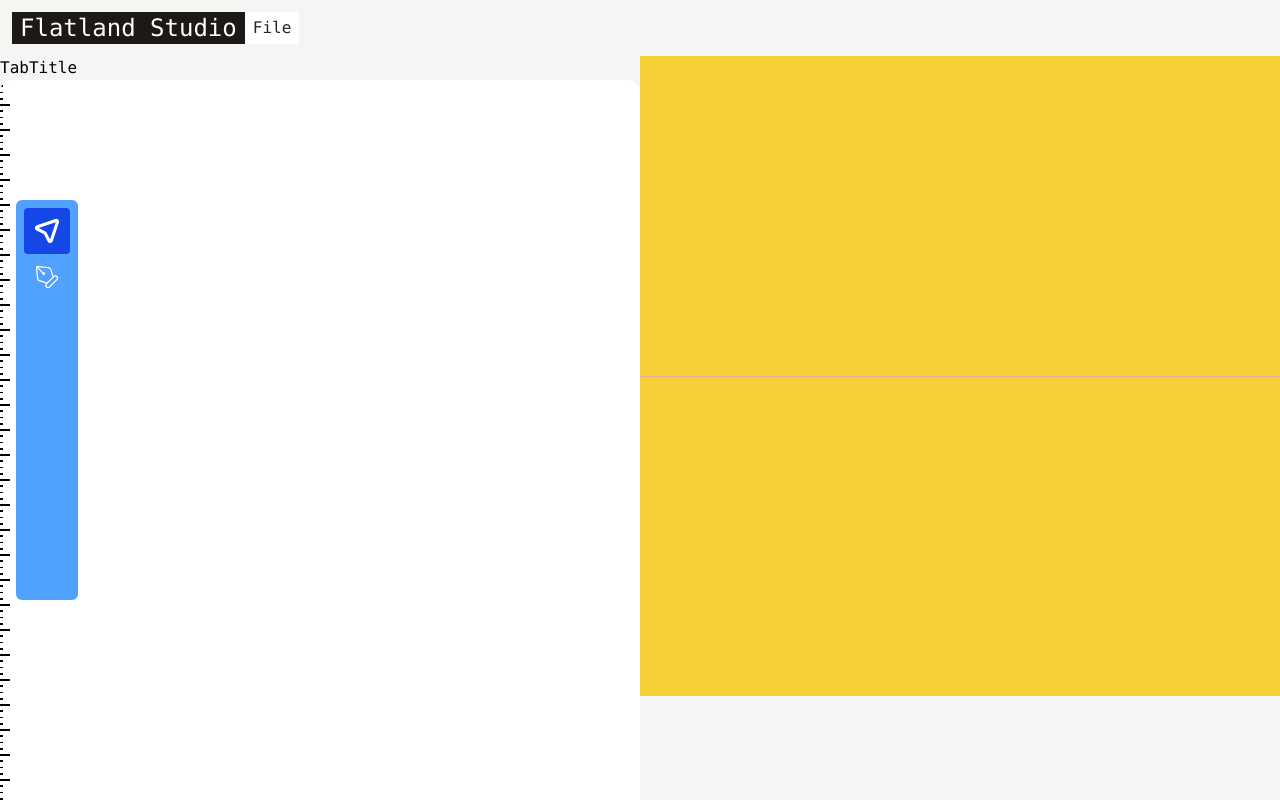
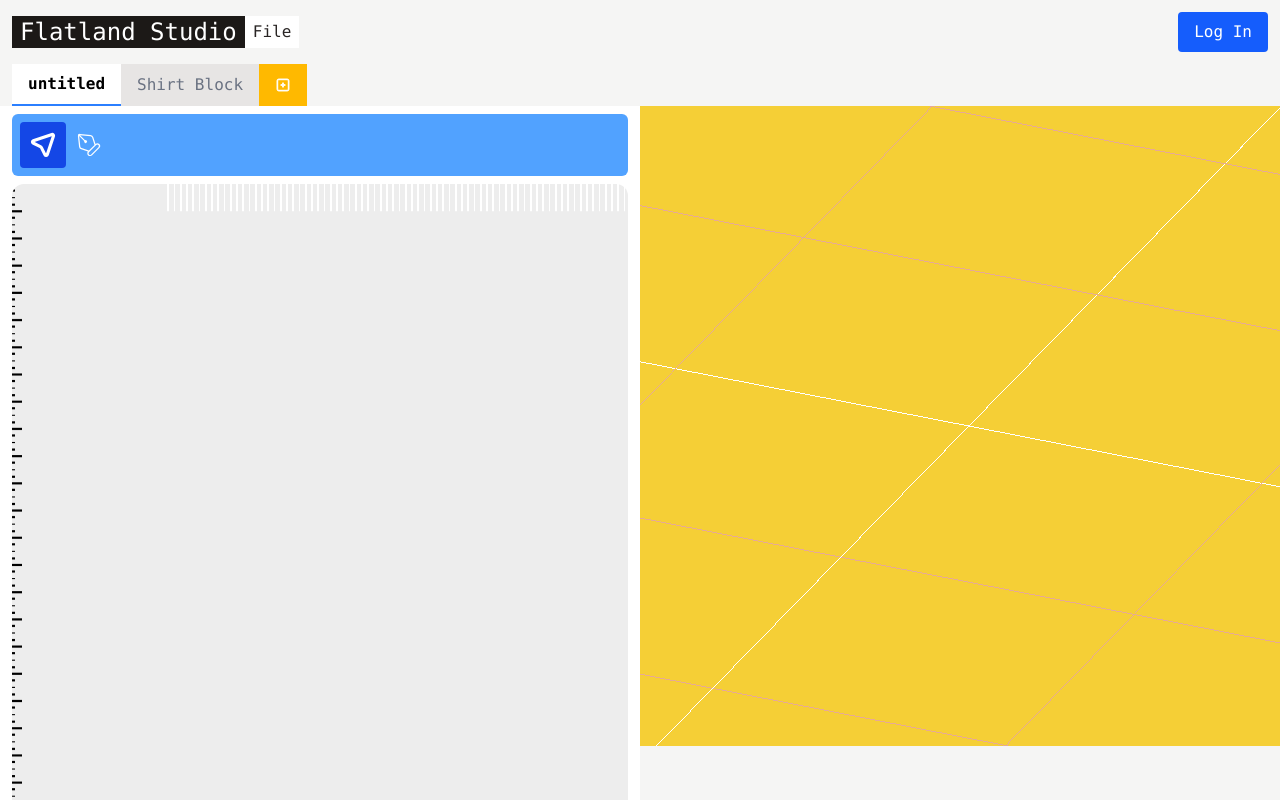
Before and after one commit to twaldorf/flatland-client, a React (Vite) app: page / in a window 1280 px wide. Built offline with nearby package versions, Linux system fonts and the light colour scheme.

Commit message:
add UI elements

```diff
--- a/src/2D/canvas.ts
+++ b/src/2D/canvas.ts
@@ -4,6 +4,14 @@
 import { state } from "../State";
 import { cf_canvas_to_inch } from "./settings/factors";
 import { c_bgColor } from "../UI/colors/colors";
+
+export function drawCanvasSetup() {
+  state.context.fillStyle = c_bgColor;
+  state.context.fillRect(0, 0, state.canvas.width, state.canvas.height);
+  drawCanvasFromState(state);
+  drawYRuler();
+  drawGridRuler();
+}
 
 export function drawCanvasFromState(state:State):void {
   erase();
@@ -17,12 +25,15 @@
   erase();
   applyPoints();
   applyPaths();
+  applyGridRuler();
 }
 
 function erase() {
   state.context.fillStyle = c_bgColor;
   // Draw a background color rectangle from the start of the ruler to the bottom of the canvas
   state.context.fillRect(rulerWidth, rulerHeight, state.canvas.width, state.canvas.height);
+  // drawGridRuler();
+  applyGridRuler();
 }
 
 
@@ -65,6 +76,11 @@
 
 function applyPoints() {
   const obj = state.c_buffers.get('points');
+  if (obj) state.context.drawImage(obj.canvas, 0, 0);
+}
+
+function applyGridRuler() {
+  const obj = state.c_buffers.get('grid');
   if (obj) state.context.drawImage(obj.canvas, 0, 0);
 }
 
@@ -206,11 +222,14 @@
 }
 
 export function drawYRuler() {
+  const bundle = getBuffer('grid');
+
+  const ctx = bundle.context;
+  const bufferCanvas = bundle.canvas;
+
     // Buffer
-  const bufferCanvas = document.createElement("canvas");
   bufferCanvas.width = 10;
   bufferCanvas.height = state.canvas.height;
-  const ctx = bufferCanvas.getContext("2d") as CanvasRenderingContext2D;
 
   ctx.lineWidth = 1;
 
@@ -230,3 +249,29 @@
 
   state.context.drawImage(bufferCanvas, 0, 0);
 }
+
+export function drawGridRuler() {
+  const bufferCanvas = document.createElement("canvas");
+  bufferCanvas.width = state.canvas.width;
+  bufferCanvas.height = state.canvas.height;
+  const ctx = bufferCanvas.getContext("2d") as CanvasRenderingContext2D;
+
+  ctx.lineWidth = 1;
+  ctx.strokeStyle = 'white';
+
+  // Draw inches
+  for (let i = 25; i < bufferCanvas.height - 25; ++i) {
+    ctx.moveTo(0, i * cf_canvas_to_inch * state.c_zoomfactor);
+    ctx.lineTo(10, i * cf_canvas_to_inch  * state.c_zoomfactor);
+    ctx.stroke();
+  }
+
+  // Draw inches
+  for (let i = 25; i < bufferCanvas.height - 25; ++i) {
+    ctx.moveTo(i * cf_canvas_to_inch * .25 * state.c_zoomfactor, 0);
+    ctx.lineTo(i * cf_canvas_to_inch * .25  * state.c_zoomfactor, 25);
+    ctx.stroke();
+  }
+
+  state.context.drawImage(bufferCanvas, 0, 0);
+}
--- a/src/App.tsx
+++ b/src/App.tsx
@@ -3,6 +3,7 @@
 import { initScene, initCanvas } from "./main";
 import { Toolbar } from "./UI/tools/Toolbar";
 import { Header } from "./UI/sections/Header";
+import { Tabs } from "./UI/sections/Workspace/Tabs";
 // import { initThreeScene } from "./threeSetup"; // Assuming you have a Three.js scene setup
 
 const App: React.FC = () => {
@@ -18,17 +19,35 @@
 
   return (
     <main className="app-container font-mono w-full h-screen overflow-hidden flex flex-col bg-stone-100">
+
       <Header></Header>
-      <Toolbar></Toolbar>
+
+      <Tabs activeTab={"untitled"} tabs={["untitled", "Shirt Block"]} onTabChange={function (tab: string): void {
+        throw new Error("Function not implemented.");
+      } }></Tabs>
       <div className="grid grid-cols-2">
-  			<div className="h-svh">
-          <h3>TabTitle</h3>
-  				<canvas ref={canvasRef} id="canvas2d" className="w-full h-full col-1 block rounded-xl"></canvas>
-  			</div>
-  			<div id="main" className="h-svh">
+
+  			<section className="h-full container">
+
+
+          <div className="bg-white h-full m-0 pt-2 px-3">
+
+            <Toolbar></Toolbar>
+
+    				<canvas ref={canvasRef} id="canvas2d" className="w-full h-full col-1 mt-2 block rounded-xl"></canvas>
+
+          </div>
+
+  			</section>
+
+  			<section id="main" className="h-svh">
+
   				<canvas ref={threeRef} id="canvas3d-container" className="w-1/1 h-100 col-2 block"></canvas>
-  			</div>
+
+  			</section>
+
 		  </div>
+
     </main>
   );
 };
--- a/src/State.ts
+++ b/src/State.ts
@@ -11,6 +11,7 @@
   scene: new Scene,
   camera: new Camera,
   camera_group: new Group,
+  camera_controls: undefined,
   renderer: undefined,
 
   raycaster: new Raycaster,
--- a/src/UI/colors/colors.ts
+++ b/src/UI/colors/colors.ts
@@ -1 +1 @@
-export const c_bgColor = 'white'
+export const c_bgColor = '#ededed'
--- a/src/UI/sections/Header.tsx
+++ b/src/UI/sections/Header.tsx
@@ -1,8 +1,10 @@
 import MenuItem from "./Header/MenuItem"
+import { UserIcon } from "./Header/UserIcon"
 
 export const Header = () => {
   return (
-    <header className="p-3 flex flex-row items-center">
+    <header className="p-3 flex flex-row items-center justify-between">
+      <section className="items-center flex-row flex ">
         <h1 className="text-2xl bg-stone-900 text-white inline-block px-2">Flatland Studio</h1>
         <MenuItem label={"File"} options={[
             { name: "Recent >", action: () => console.log("Zoom In") },
@@ -10,6 +12,14 @@
             { name: "Open", action: () => console.log("Zoom Out") },
             { name: "Save", action: () => console.log("Zoom Out") },
           ]} />
+      </section>
+      <section>
+        <UserIcon user={null} onLogin={function (): void {
+        throw new Error("Function not implemented.")
+      } } onLogout={function (): void {
+        throw new Error("Function not implemented.")
+      } }></UserIcon>
+      </section>
     </header>
   )
 }
--- /dev/null
+++ b/src/UI/sections/Header/UserIcon.tsx
@@ -0,0 +1,59 @@
+import { useState } from "react";
+
+interface User {
+  name: string;
+  avatarUrl: string;
+}
+
+interface UserIconProps {
+  user: User | null;
+  onLogin: () => void;
+  onLogout: () => void;
+}
+
+export const UserIcon = ({ user, onLogin, onLogout }: UserIconProps) => {
+  const [dropdownOpen, setDropdownOpen] = useState(false);
+
+  return (
+    <div className="relative">
+      {user ? (
+        <div
+          className="flex items-center gap-2 cursor-pointer"
+          onClick={() => setDropdownOpen(!dropdownOpen)}
+        >
+          <img
+            src={user.avatarUrl}
+            alt="User avatar"
+            className="w-8 h-8 rounded-full border border-gray-500"
+          />
+          <span className="text-white font-medium">{user.name}</span>
+        </div>
+      ) : (
+        <button
+          onClick={onLogin}
+          className="px-4 py-2 text-white bg-blue-600 rounded hover:bg-blue-700"
+        >
+          Log In
+        </button>
+      )}
+
+      {/* Dropdown Menu */}
+      {dropdownOpen && user && (
+        <ul className="absolute right-0 mt-2 bg-gray-800 text-white shadow-lg rounded w-32 z-50">
+          <li className="px-4 py-2 hover:bg-gray-700 cursor-pointer">
+            Profile
+          </li>
+          <li className="px-4 py-2 hover:bg-gray-700 cursor-pointer">
+            Settings
+          </li>
+          <li
+            className="px-4 py-2 hover:bg-red-600 cursor-pointer"
+            onClick={onLogout}
+          >
+            Log Out
+          </li>
+        </ul>
+      )}
+    </div>
+  );
+};
--- /dev/null
+++ b/src/UI/sections/Workspace/Tabs.tsx
@@ -0,0 +1,32 @@
+import { CiSquarePlus } from "react-icons/ci";
+
+
+export interface TabsProps {
+  activeTab: string;
+  tabs: string[];
+  onTabChange: (tab: string) => void;
+}
+
+export const Tabs = ({ activeTab, tabs, onTabChange }: TabsProps) => {
+  return (
+    <section className="flex m-0  px-3">
+      {tabs.map((tab) => (
+        <button
+          key={tab}
+          className={`px-4 py-2  ${
+            activeTab === tab ? "border-b-2 border-blue-500 font-bold bg-white " : "text-gray-500 bg-stone-200"
+          }`}
+          onClick={() => onTabChange(tab)}
+        >
+          {tab}
+        </button>
+      ))}
+      <button
+          className={`px-4 py-2 bg-amber-400 text-white`}
+          onClick={() => newDocument }
+        >
+          <CiSquarePlus strokeWidth="1.5"/>
+        </button>
+    </section>
+  );
+};
--- a/src/UI/tools/Toolbar.tsx
+++ b/src/UI/tools/Toolbar.tsx
@@ -8,8 +8,8 @@
   const selectedTool = useAppState((state) => state.selectedTool);
 
   return (
-    <div className="absolute m-4 my-auto h-50/100 bg-blue-400 p-2 rounded-md white top-1/2 bottom-1/2">
-      <ul style={listStyle}>
+    <div className="bg-blue-400 p-2 rounded-md white flex flex-row">
+      <ul style={listStyle} className='flex-row flex'>
         <ToolIcon active={ selectedTool == 'select' ? true : false }></ToolIcon>
         <PathIcon active={ selectedTool == 'path' ? true : false }></PathIcon>
       </ul>
--- a/src/main.ts
+++ b/src/main.ts
@@ -8,9 +8,10 @@
 import { createRectangularPrism } from './3D/geometry/primitives';
 import { initializeHotkeys } from './2D/hotkeys/hotkeys';
 import { initializeCanvasEvents } from './2D/pointer/pointerEvents';
-import { drawYRuler } from './2D/canvas';
+import { drawCanvasSetup, drawGridRuler, drawYRuler } from './2D/canvas';
 import { updateXPBD } from './3D/simulation/protoXPBD';
 import { SPEED } from './2D/settings/factors';
+import { c_bgColor } from './UI/colors/colors';
 
 export function initCanvas(ref:HTMLCanvasElement) {
   // Get a reference to the canvas element and its rendering context
@@ -39,11 +40,8 @@
 
     context.scale(devicePixelRatio, devicePixelRatio);
 
-    context.fillStyle = 'white';
-    context.fillRect(0, 0, canvas.width, canvas.height);
+    drawCanvasSetup();
   }
-
-  drawYRuler();
 
   return { canvasRef: state.canvas };
 }
@@ -61,11 +59,14 @@
   const aspect = renderer.domElement.clientWidth / renderer.domElement.clientHeight;
   const camera = new THREE.OrthographicCamera( frustumSize * aspect / - 2, frustumSize * aspect / 2, frustumSize / 2, frustumSize / - 2, 0.1, 1000 );
   state.camera = camera;
-  camera.position.z = 100;
-  camera.lookAt(0,0,0);
   camera_group.add(camera);
 
   const controls = new OrbitControls(camera, renderer.domElement);
+  controls.autoRotate = true;
+  controls.rotateSpeed = .1;
+  state.camera_controls = controls;
+  camera.position.set(0, 50, 100);
+  camera.lookAt(0,0,0);
 
   scene.background = new THREE.Color( 0xF5CF36 );
 
@@ -77,17 +78,12 @@
   state.raycaster = raycaster;
   state.pointer = pointer;
 
-
   // register event listeners
   renderer.domElement.addEventListener( 'pointermove', onPointerMove );
   renderer.domElement.addEventListener( 'pointerdown', onPointerDown );
   renderer.domElement.addEventListener( 'pointerup', onPointerUp );
   renderer.domElement.addEventListener( 'dblclick', onDoubleClick );
   state.pointerDown = false;
-
-  // test scene
-  // drawTestGeometry();
-  // drawTestPrimitive();
 
   // kick off update
   renderer.render(state.scene, state.camera);
@@ -136,11 +132,6 @@
   test_geometry.computeBoundingSphere();
 
   // console.log( test_geometry.index )
-  // END BUFFER GEOMETRY INIT SPACE
-}
-
-function drawQuad(geometry:THREE.BufferGeometry) {
-
 }
 
 // Local deltatime, not tracked as state
@@ -189,8 +180,8 @@
 
     }
 
-    renderer.render( scene, camera );
   }
-
+  state.camera_controls.update();
+  renderer.render( scene, camera );
 
 }
--- a/src/types.ts
+++ b/src/types.ts
@@ -1,4 +1,5 @@
 import { Clock, Face, Object3D, Vector2 } from "three";
+import { OrbitControls } from 'three/examples/jsm/controls/OrbitControls';
 import { PathTool } from "./2D/tools/PathTool";
 import { Command } from "./Command";
 import { SelectTool } from "./2D/tools/SelectTool";
@@ -19,6 +20,7 @@
   scene: THREE.Scene;
   camera: THREE.Camera;
   camera_group: THREE.Group;
+  camera_controls: OrbitControls;
   renderer: THREE.Renderer;
   raycaster: THREE.Raycaster;
   selected: Set<Object3D>;
@@ -98,7 +100,7 @@
   context: OffscreenCanvasRenderingContext2D;
 }
 
-export type BufferType = "preview" | "points" | "paths" | "shapes" ;
+export type BufferType = "preview" | "points" | "paths" | "shapes" | "grid" ;
 
 export interface ToolBase {
   name: string;
```
Also changed, not shown: 4 other files (tests, documents, lock files or other folders). Lines whose indentation alone changed are shown as unchanged.
